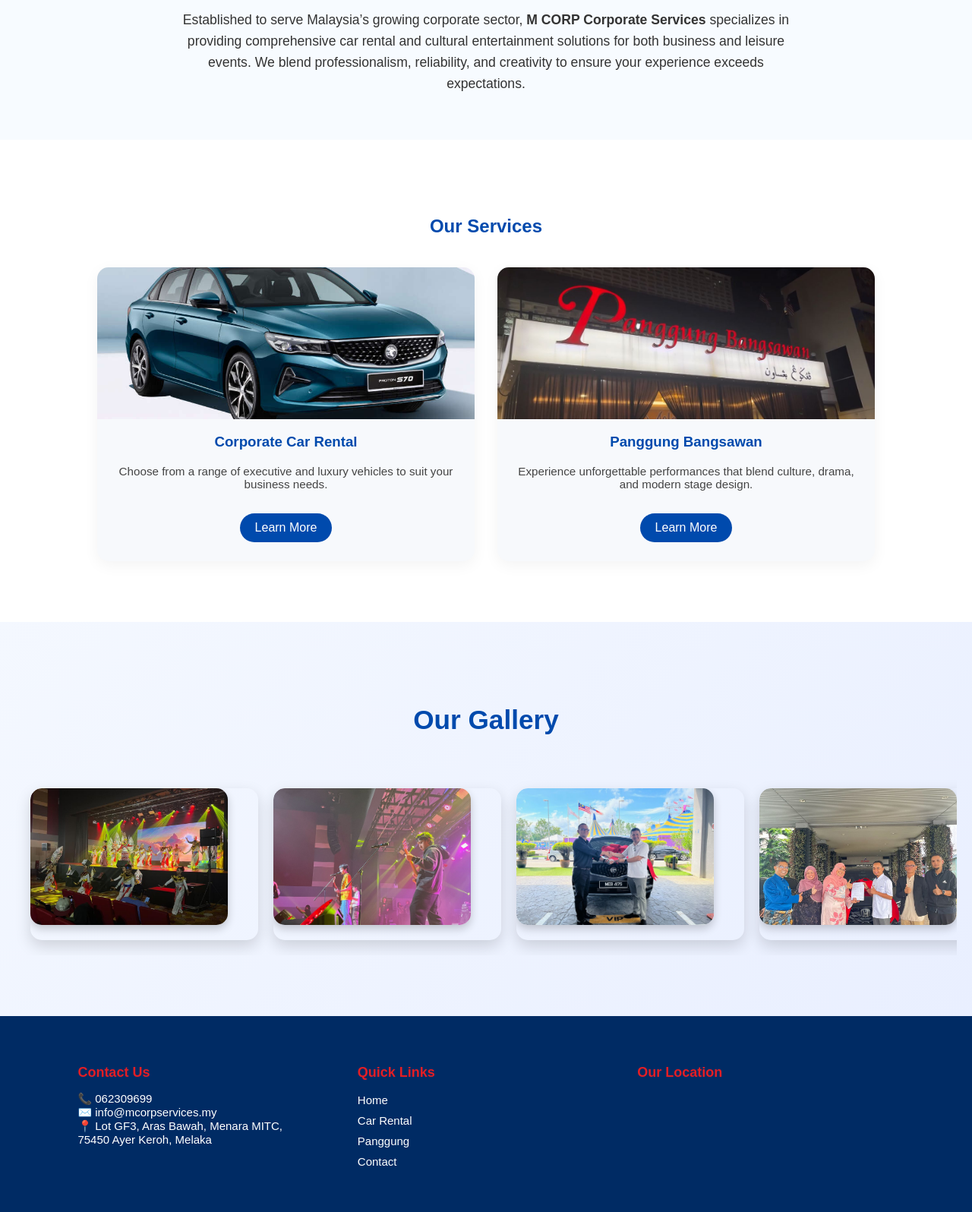
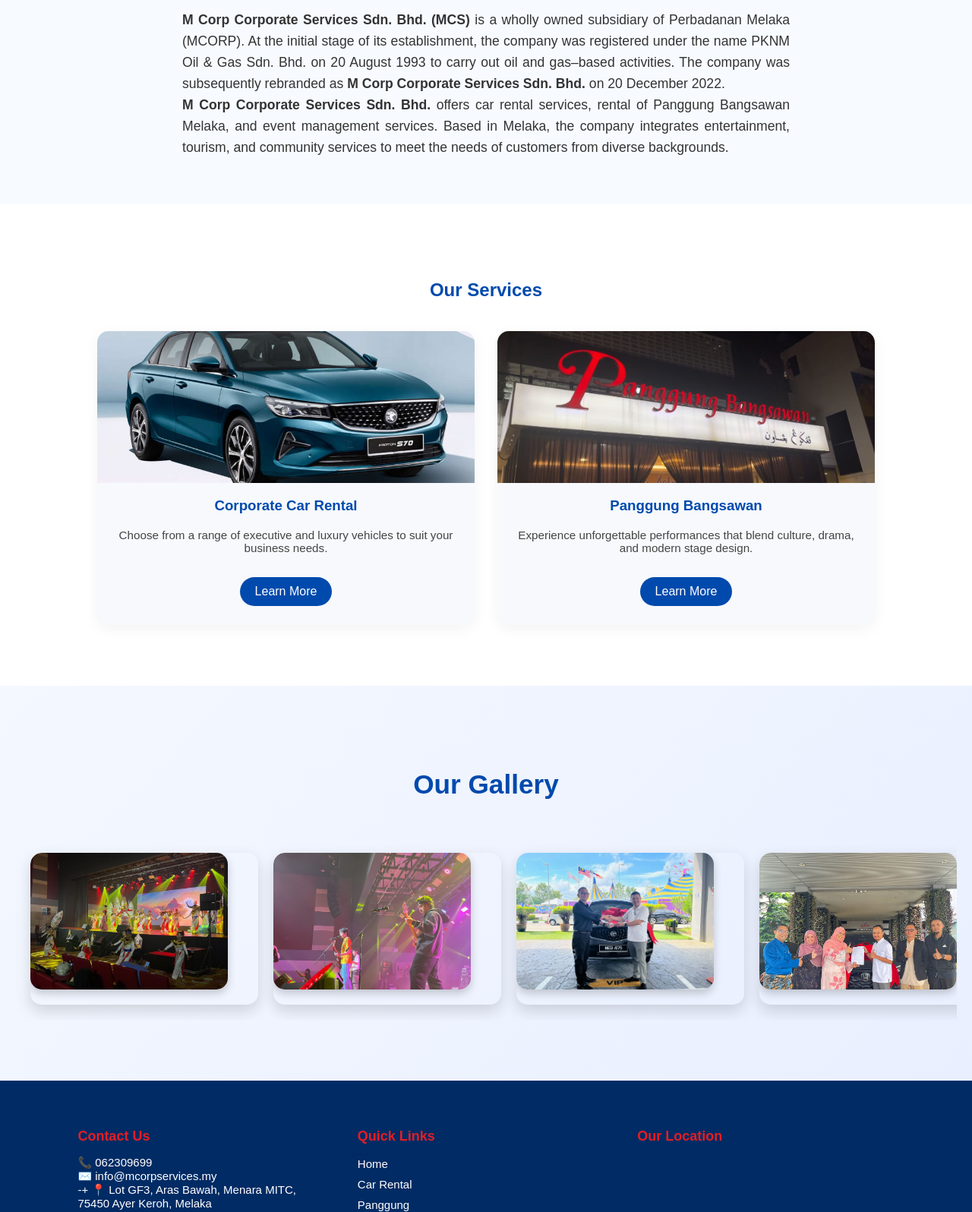
Before and after one commit to arifdnl/MCORP_SERVICES, a website: page index.html in a window 1280 px wide. Shown: the part 860-2456 px from the top of the page at 76% size. Drawn offline with Linux system fonts and the light colour scheme; grey boxes are pictures that could not be loaded.

Commit message:
Refactor index.html structure and scripts

```diff
--- a/index.html
+++ b/index.html
@@ -1,13 +1,12 @@
 <!DOCTYPE html>
 <html lang="en">
 <head>
+
   <meta charset="UTF-8" />
   <meta name="viewport" content="width=device-width, initial-scale=1.0" />
   <title>M CORP Corporate Services</title>
   <link rel="stylesheet" href="assets.css" />
 </head>
-  <script src="./assets.js"></script>
-
 <body>
   <!-- Top Contact Bar -->
   <header class="topbar">
@@ -22,15 +21,17 @@
     }
   });
 </script>
+
     </div>
   </header>
 
   <!-- Navbar -->
   <!-- Navbar -->
 <nav class="navbar">
+
   <div class="nav-container">
     <div class="logo-circle">
-          <img src="images/McorpLogo.jpg" alt="M CORP Logo" />
+      <img src="images/mcorplogo.jpg" alt="M CORP Logo">
     </div>
     <ul class="nav-links">
       <li><a href="index.html" class="active">Home</a></li>
@@ -41,32 +42,47 @@
   </div>
 </nav>
 
+
+
+
   <!-- Hero Section -->
   <section class="hero home-hero">
   <div class="overlay"></div>
   <div class="hero-content">
     <h2>Professional Corporate Services for Every Occasion</h2>
-        <p>
-          From reliable car rentals to grand Panggung Bangsawan entertainment —
-          M CORP delivers excellence with style.
-        </p>
+    <p>From reliable car rentals to grand Panggung Bangsawan entertainment — M CORP delivers excellence with style.</p>
     <a href="car-rental.html" class="btn-hero">Explore Services</a>
   </div>
 </section>
+
 
   <!-- About Section -->
   <section class="about">
     <div class="container">
       <h2>About MCS</h2>
       <p>
-          Established to serve Malaysia’s growing corporate sector,
-          <strong>M CORP Corporate Services</strong> specializes in providing
-          comprehensive car rental and cultural entertainment solutions for both
-          business and leisure events. We blend professionalism, reliability,
-          and creativity to ensure your experience exceeds expectations.
+       <div class="about-text">
+  <p>
+    <strong>M Corp Corporate Services Sdn. Bhd. (MCS)</strong> is a wholly owned subsidiary of
+    Perbadanan Melaka (MCORP). At the initial stage of its establishment, the company was
+    registered under the name PKNM Oil & Gas Sdn. Bhd. on 20 August 1993 to
+    carry out oil and gas–based activities. The company was subsequently rebranded as
+    <strong>M Corp Corporate Services Sdn. Bhd.</strong> on 20 December 2022.
+  </p>
+
+  <p>
+    <strong>M Corp Corporate Services Sdn. Bhd.</strong> offers car rental services, rental of
+    Panggung Bangsawan Melaka, and event management services. Based in Melaka,
+    the company integrates entertainment, tourism, and community services to meet the needs
+    of customers from diverse backgrounds.
+  </p>
+</div>
+
       </p>
     </div>
   </section>
+
+
 
   <!-- Services Section -->
     <section class="services">
@@ -100,30 +116,12 @@
   <section class="gallery">
   <h2>Our Gallery</h2>
   <div class="gallery-scroll">
-        <div class="gallery-item">
-          <img src="images/show1.jpg" alt="Show 1" />
-        </div>
-        <div class="gallery-item">
-          <img src="images/show2.jpg" alt="Show 2" />
-        </div>
-        <div class="gallery-item">
-          <img src="images/first.jpg" alt="Show 3" />
-        </div>
-        <div class="gallery-item">
-          <img src="images/second.jpg" alt="Show 4" />
-        </div>
-        <div class="gallery-item">
-          <img
-            src="images/WhatsApp Image 2025-11-04 at 11.00.07_9db7f5cb.jpg"
-            alt="Show 5"
-          />
-        </div>
-        <div class="gallery-item">
-          <img
-            src="images/WhatsApp Image 2025-11-04 at 10.48.43_01c2aed5.jpg"
-            alt="Show 6"
-          />
-        </div>
+    <div class="gallery-item"><img src="images/show1.jpg" alt="Show 1"></div>
+    <div class="gallery-item"><img src="images/show2.jpg" alt="Show 2"></div>
+    <div class="gallery-item"><img src="images/first.jpg" alt="Show 3"></div>
+    <div class="gallery-item"><img src="images/second.jpg" alt="Show 4"></div>
+    <div class="gallery-item"><img src="images/WhatsApp Image 2025-11-04 at 11.00.07_9db7f5cb.jpg" alt="Show 5"></div>
+    <div class="gallery-item"><img src="images/WhatsApp Image 2025-11-04 at 10.48.43_01c2aed5.jpg" alt="Show 6"></div>
   </div>
 </section>
 
@@ -134,9 +132,9 @@
     <div class="footer-section">
       <h4>Contact Us</h4>
       <p>
-            📞 062309699<br />
-            ✉️ info@mcorpservices.my<br />
-            📍 Lot GF3, Aras Bawah, Menara MITC,<br />
+        📞 062309699<br>
+        ✉️ info@mcorpservices.my<br>-+
+        📍 Lot GF3, Aras Bawah, Menara MITC,<br>
         75450 Ayer Keroh, Melaka
       </p>
     </div>
@@ -144,9 +142,10 @@
     <!-- QUICK LINKS -->
     <div class="footer-section">
       <h4>Quick Links</h4>
-          <a href="index.html">Home</a><br />
-          <a href="car-rental.html">Car Rental</a><br />
-          <a href="panggung.html">Panggung</a><br />
+
+      <a href="index.html">Home</a><br>
+      <a href="car-rental.html">Car Rental</a><br>
+      <a href="panggung.html">Panggung</a><br>
       <a href="contact.html">Contact</a>
     </div>
 
@@ -155,12 +154,9 @@
       <h4>Our Location</h4>
       <iframe
         src="https://www.google.com/maps?q=Lot+GF3,+Aras+Bawah,+Menara+MITC,+75450+Ayer+Keroh,+Melaka&output=embed"
-            width="100%"
-            height="180"
-            style="border: 0; border-radius: 10px"
-            allowfullscreen=""
-            loading="lazy"
-          >
+        width="100%" height="180"
+        style="border:0; border-radius:10px;"
+        allowfullscreen="" loading="lazy">
       </iframe>
     </div>
   </div>
@@ -171,42 +167,34 @@
     <p>👥 Visitor Count: <span id="visitor-count">0</span></p>
   </div>
 
-      <p class="footer-copy">
-        © 2025 M CORP Corporate Services | All Rights Reserved
-      </p>
+  <p class="footer-copy">© 2025 M CORP Corporate Services | All Rights Reserved</p>
 </footer>
 
 <!-- === JAVASCRIPT FOR DATE, TIME & VISITOR COUNTER === -->
 <script>
+
+
+
+
   // === LIVE DATE & TIME ===
   function updateDateTime() {
     const now = new Date();
     const options = {
-          weekday: "long",
-          year: "numeric",
-          month: "long",
-          day: "numeric",
-          hour: "2-digit",
-          minute: "2-digit",
-          second: "2-digit",
+      weekday: 'long', year: 'numeric', month: 'long',
+      day: 'numeric', hour: '2-digit', minute: '2-digit', second: '2-digit'
     };
-        document.getElementById("datetime").textContent = now.toLocaleString(
-          "en-MY",
-          options
-        );
+    document.getElementById('datetime').textContent = now.toLocaleString('en-MY', options);
   }
   setInterval(updateDateTime, 1000);
   updateDateTime();
 
   // === VISITOR COUNTER (Local Storage Based) ===
-      let count = localStorage.getItem("visitorCount");
+  let count = localStorage.getItem('visitorCount');
   if (!count) {
     count = 1;
   } else {
     count = parseInt(count) + 1;
   }
-      localStorage.setItem("visitorCount", count);
-      document.getElementById("visitor-count").textContent = count;
+  localStorage.setItem('visitorCount', count);
+  document.getElementById('visitor-count').textContent = count;
 </script>
-  </body>
-</html>
```
Lines whose indentation alone changed are shown as unchanged.
